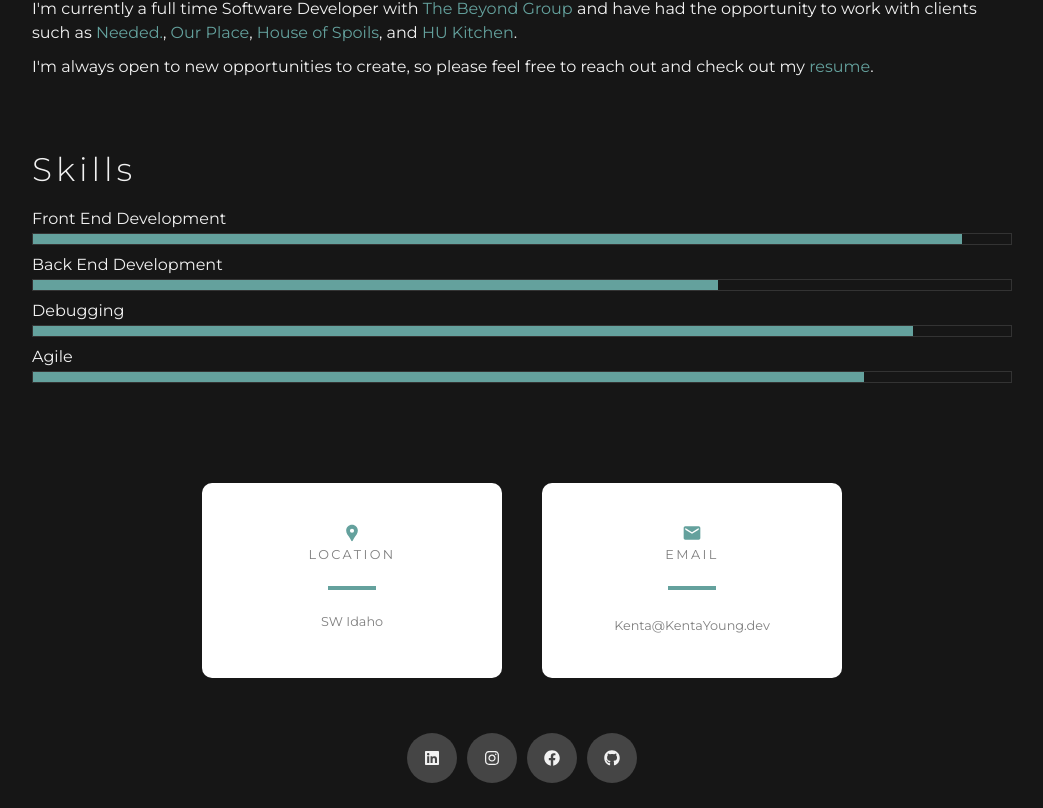
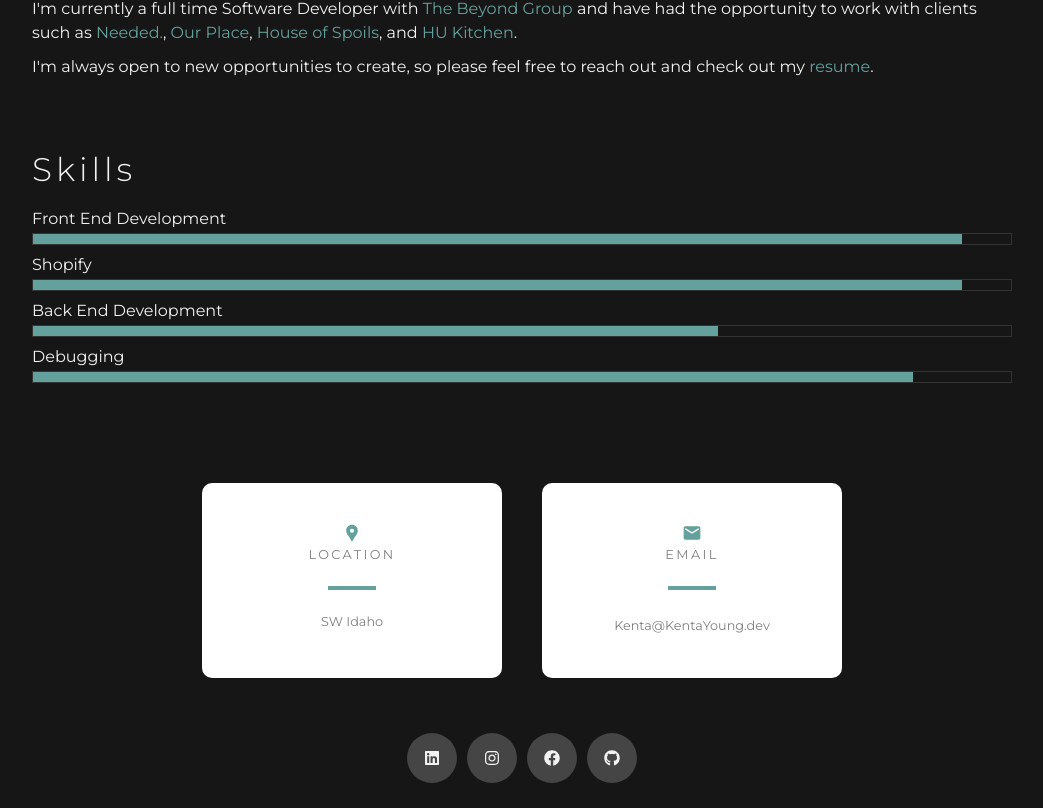
Before and after one commit to kentayoung/kenta-young-web, a React (Vite) app: page / in a window 1280 px wide. Shown: the part 952-1760 px from the top of the page, without its empty margins (118-1161 px from the left). Built offline with nearby package versions, Linux system fonts and the light colour scheme; no server answers.

Commit message:
feat: update SkillsSection to include Shopify skill and adjust progress bar percentages

```diff
--- a/src/components/skills-section.jsx
+++ b/src/components/skills-section.jsx
@@ -2,14 +2,14 @@ import ProgressBar from './progressBar';
 
 const SkillsSection = () => {
 	return (
-		<section id='skills' className='section-container'>
-			<h2 className='section-header'>Skills</h2>
-			<ProgressBar percent='95' title='Front End Development' />
-      <ProgressBar percent='70' title='Back End Development' />
-      <ProgressBar percent='90' title='Debugging' />
-      <ProgressBar percent='85' title='Agile' />
-		</section>
-	);
+    <section id="skills" className="section-container">
+      <h2 className="section-header">Skills</h2>
+      <ProgressBar percent="95" title="Front End Development" />
+      <ProgressBar percent="95" title="Shopify" />
+      <ProgressBar percent="70" title="Back End Development" />
+      <ProgressBar percent="90" title="Debugging" />
+    </section>
+  );
 };
 
 export default SkillsSection;
```
